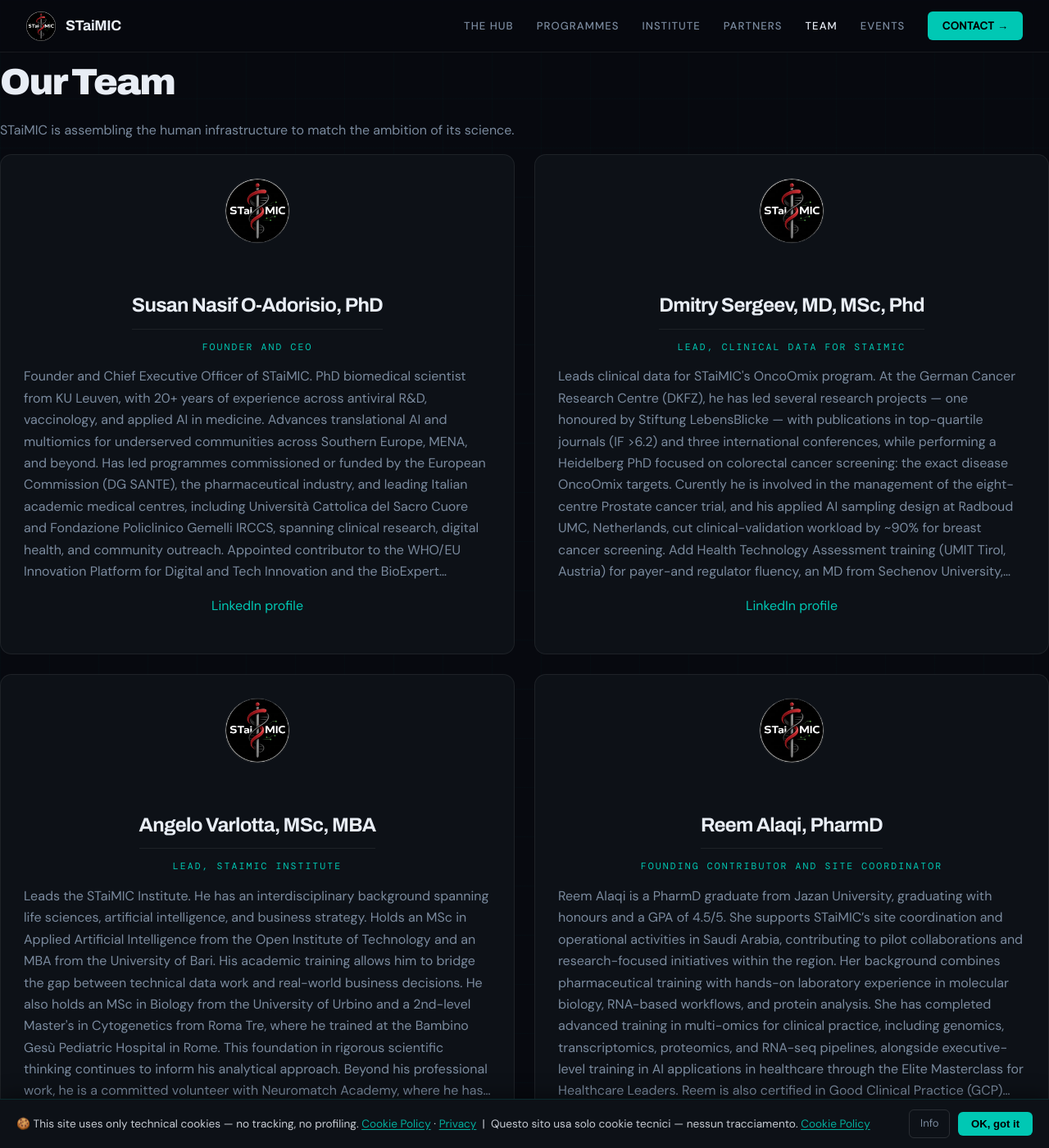
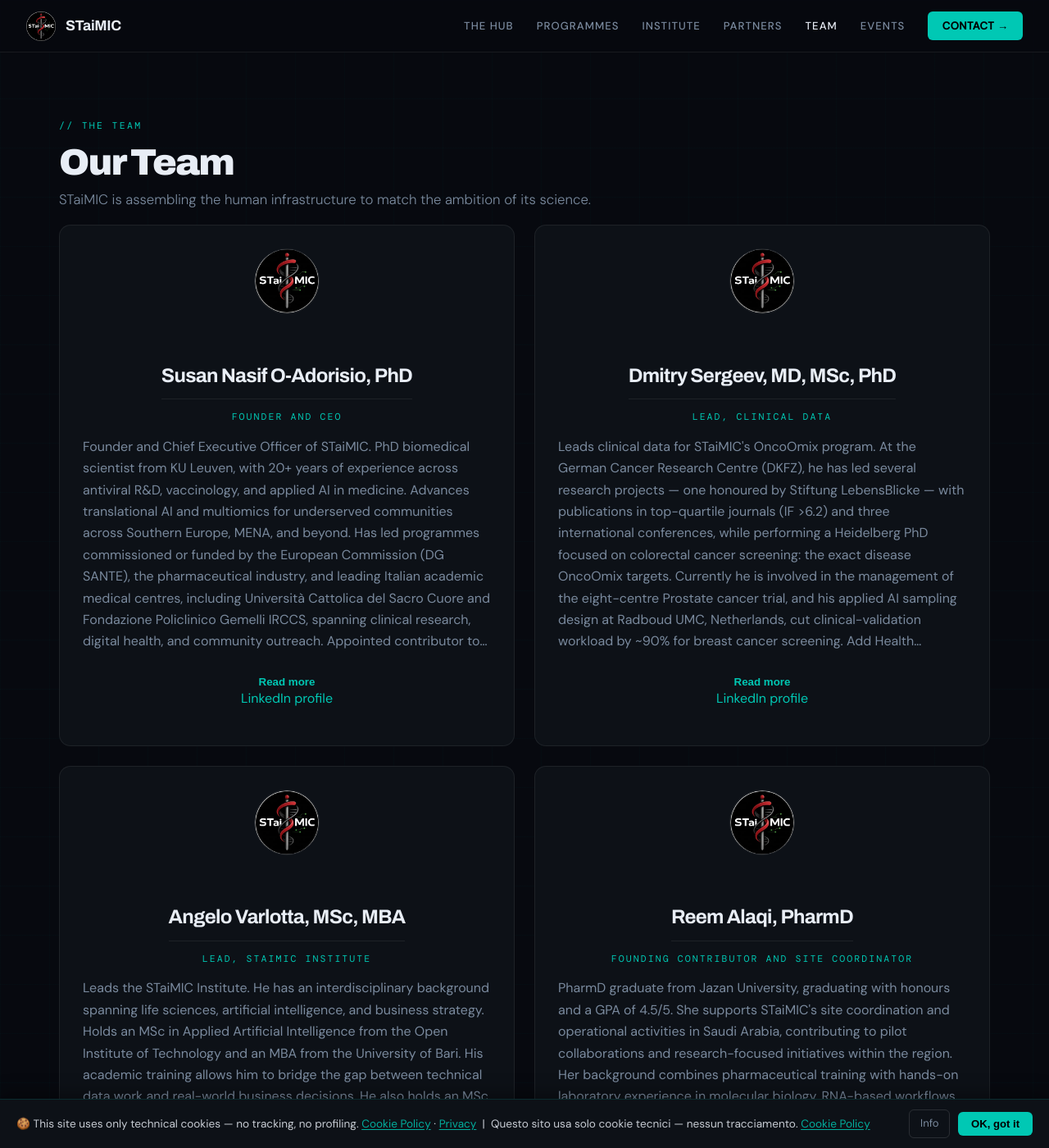
Before and after one commit to STaiMIC/staimic_web, a Jekyll site: the page built from team.md, in a window 1280 px wide and 1400 px high. Shown: the whole window at 82% size. Built offline with Jekyll 4.4.1, drawn with Linux system fonts in a browser that asks for light colours; some of the changed text lies outside the part shown.

Commit message:
Update team.md

```diff
--- a/team.md
+++ b/team.md
@@ -5,46 +5,63 @@ description: Meet the STaiMIC team.
 permalink: /team/
 ---
 
-# Our Team
+<section class="section">
+  <div class="section-label">// The Team</div>
+  <h1 class="section-title">Our Team</h1>
+  <p class="section-sub">STaiMIC is assembling the human infrastructure to match the ambition of its science.</p>
 
-STaiMIC is assembling the human infrastructure to match the ambition of its science.
+  <div class="team-grid">
 
-<div class="team-grid">
-  <div class="team-card">
-    <img class="team-avatar" src="{{ site.baseurl }}/assets/logo.webp" alt="Susan Nasif O-Adorisio, PhD" />
-    <h2>Susan Nasif O-Adorisio, PhD</h2>
-    <p class="eyebrow">Founder and CEO</p>
-    <p class="team-bio"> Founder and Chief Executive Officer of STaiMIC. PhD biomedical scientist from KU Leuven, with 20+ years of experience across antiviral R&D, vaccinology, and applied AI in medicine. Advances translational AI and multiomics for underserved communities across Southern Europe, MENA, and beyond.
+    <div class="team-card">
+      <img class="team-avatar" src="{{ site.baseurl }}/assets/logo.webp" alt="Susan Nasif O-Adorisio, PhD" />
+      <h2>Susan Nasif O-Adorisio, PhD</h2>
+      <p class="eyebrow">Founder and CEO</p>
+      <p class="team-bio">Founder and Chief Executive Officer of STaiMIC. PhD biomedical scientist from KU Leuven, with 20+ years of experience across antiviral R&amp;D, vaccinology, and applied AI in medicine. Advances translational AI and multiomics for underserved communities across Southern Europe, MENA, and beyond.
 Has led programmes commissioned or funded by the European Commission (DG SANTE), the pharmaceutical industry, and leading Italian academic medical centres, including Università Cattolica del Sacro Cuore and Fondazione Policlinico Gemelli IRCCS, spanning clinical research, digital health, and community outreach.
 Appointed contributor to the WHO/EU Innovation Platform for Digital and Tech Innovation and the BioExpert Network. Active member of SIIAM and several Italian, British, and European groups focused on AI innovation in healthcare and life sciences. Honoured invited speaker and chair at international STEM conferences.</p>
-    <p><a href="https://www.linkedin.com/in/susannasifphd/" target="_blank" rel="noreferrer">LinkedIn profile</a></p>
+      <button class="read-more-toggle" onclick="toggleBio(this)">Read more</button>
+      <p><a href="https://www.linkedin.com/in/susannasifphd/" target="_blank" rel="noreferrer">LinkedIn profile</a></p>
+    </div>
+
+    <div class="team-card">
+      <img class="team-avatar" src="{{ site.baseurl }}/assets/logo.webp" alt="Dmitry Sergeev, MD, MSc, PhD" />
+      <h2>Dmitry Sergeev, MD, MSc, PhD</h2>
+      <p class="eyebrow">Lead, Clinical Data</p>
+      <p class="team-bio">Leads clinical data for STaiMIC's OncoOmix program. At the German Cancer Research Centre (DKFZ), he has led several research projects — one honoured by Stiftung LebensBlicke — with publications in top-quartile journals (IF >6.2) and three international conferences, while performing a Heidelberg PhD focused on colorectal cancer screening: the exact disease OncoOmix targets. Currently he is involved in the management of the eight-centre Prostate cancer trial, and his applied AI sampling design at Radboud UMC, Netherlands, cut clinical-validation workload by ~90% for breast cancer screening. Add Health Technology Assessment training (UMIT Tirol, Austria) for payer-and regulator fluency, an MD from Sechenov University, Moscow, an MSc in Epidemiology with top grade from Charité Berlin, and operating fluency in English and Russian with working German.</p>
+      <button class="read-more-toggle" onclick="toggleBio(this)">Read more</button>
+      <p><a href="https://www.linkedin.com/in/dmitry-sergeev-v/" target="_blank" rel="noreferrer">LinkedIn profile</a></p>
+    </div>
+
+    <div class="team-card">
+      <img class="team-avatar" src="{{ site.baseurl }}/assets/logo.webp" alt="Angelo Varlotta, MSc, MBA" />
+      <h2>Angelo Varlotta, MSc, MBA</h2>
+      <p class="eyebrow">Lead, STaiMIC Institute</p>
+      <p class="team-bio">Leads the STaiMIC Institute. He has an interdisciplinary background spanning life sciences, artificial intelligence, and business strategy. Holds an MSc in Applied Artificial Intelligence from the Open Institute of Technology and an MBA from the University of Bari. His academic training allows him to bridge the gap between technical data work and real-world business decisions. He also holds an MSc in Biology from the University of Urbino and a 2nd-level Master's in Cytogenetics from Roma Tre, where he trained at the Bambino Gesù Pediatric Hospital in Rome.
+Beyond his professional work, he is a committed volunteer with Neuromatch Academy, where he has served as Professional Development Co-Chair for both the 2024 and 2026 editions. He combines technical expertise with strong communication skills and a genuine passion for making science and data accessible to everyone.</p>
+      <button class="read-more-toggle" onclick="toggleBio(this)">Read more</button>
+      <p><a href="https://www.linkedin.com/in/varlotta/" target="_blank" rel="noreferrer">LinkedIn profile</a></p>
+    </div>
+
+    <div class="team-card">
+      <img class="team-avatar" src="{{ site.baseurl }}/assets/logo.webp" alt="Reem Alaqi, PharmD" />
+      <h2>Reem Alaqi, PharmD</h2>
+      <p class="eyebrow">Founding Contributor and Site Coordinator</p>
+      <p class="team-bio">PharmD graduate from Jazan University, graduating with honours and a GPA of 4.5/5. She supports STaiMIC's site coordination and operational activities in Saudi Arabia, contributing to pilot collaborations and research-focused initiatives within the region.
+Her background combines pharmaceutical training with hands-on laboratory experience in molecular biology, RNA-based workflows, and protein analysis. She has completed advanced training in multi-omics for clinical practice, including genomics, transcriptomics, proteomics, and RNA-seq pipelines, alongside executive-level training in AI applications in healthcare through the Elite Masterclass for Healthcare Leaders.
+Reem is also certified in Good Clinical Practice (GCP) and has completed advanced research methodology training through the King Fahd Medical Research Center. With native Arabic fluency and professional English proficiency, she bridges scientific, operational, and regional collaboration efforts within STaiMIC's Saudi Arabia programme.</p>
+      <button class="read-more-toggle" onclick="toggleBio(this)">Read more</button>
+      <p><a href="https://www.linkedin.com/in/reem-alaqi" target="_blank" rel="noreferrer">LinkedIn profile</a></p>
+    </div>
+
   </div>
+</section>
 
-  <div class="team-card">
-    <img class="team-avatar" src="{{ site.baseurl }}/assets/logo.webp" alt="Dmitry Sergeev, MD, MSc, PhD" />
-    <h2>Dmitry Sergeev, MD, MSc, Phd</h2>
-    <p class="eyebrow">Lead, Clinical data for STaiMIC</p>
-    <p class="team-bio">Leads clinical data for STaiMIC's OncoOmix program. At the German Cancer Research Centre (DKFZ), he has led several research projects — one honoured by Stiftung LebensBlicke — with publications in top-quartile journals (IF >6.2) and three international conferences, while performing a Heidelberg PhD focused on colorectal cancer screening: the exact disease OncoOmix targets. Curently he is involved in the management of the eight-centre Prostate cancer trial, and his applied AI sampling design at Radboud UMC, Netherlands, cut clinical-validation workload by ~90% for breast cancer screening. Add Health Technology Assessment training (UMIT Tirol, Austria) for payer-and regulator fluency, an MD from Sechenov University, Moscow, an MSc in Epidemiology with top grade from Charité Berlin, and operating fluency in English and Russian with working German. This profile is genuinely hard to replicate.</p>
-    <p><a href="https://www.linkedin.com/in/dmitry-sergeev-v/" target="_blank" rel="noreferrer">LinkedIn profile</a></p>
-  </div>
-
-  <div class="team-card">
-    <img class="team-avatar" src="{{ site.baseurl }}/assets/logo.webp" alt="ngelo Varlotta, MSc, MBA" />
-    <h2>Angelo Varlotta, MSc, MBA</h2>
-    <p class="eyebrow">Lead, STaiMIC Institute</p>
-    <p class="team-bio">Leads the STaiMIC Institute. He has an interdisciplinary background spanning life sciences, artificial intelligence, and business strategy. Holds an MSc in Applied Artificial Intelligence from the Open Institute of Technology and an MBA from the University of Bari. His academic training allows him to bridge the gap between technical data work and real-world business decisions. He also holds an MSc in Biology from the University of Urbino and a 2nd-level Master's in Cytogenetics from Roma Tre, where he trained at the Bambino Gesù Pediatric Hospital in Rome. This foundation in rigorous scientific thinking continues to inform his analytical approach.
-Beyond his professional work, he is a committed volunteer with Neuromatch Academy, where he has served as Professional Development Co-Chair for both the 2024 and 2026 editions. In this role, he coordinates seminars, mentors, and career development activities across Neuromatch, Climatematch, NeuroAI, and Deep Learning courses, with a particular focus on supporting students from underrepresented communities. He has also served as a Course Instructor for the Impact Scholars Program, delivering mentorship training on communication, goal-setting, and psychosocial skills.
-He combines technical expertise with strong communication skills and a genuine passion for making science and data accessible to everyone.</p>
-    <p><a href="https://www.linkedin.com/in/varlotta/" target="_blank" rel="noreferrer">LinkedIn profile</a></p>
-  </div>
-
-  <div class="team-card">
-    <img class="team-avatar" src="{{ site.baseurl }}/assets/logo.webp" alt="Reem Alaqi, PharmD" />
-    <h2>Reem Alaqi, PharmD</h2>
-    <p class="eyebrow">Founding Contributor and Site Coordinator</p>
-    <p class="team-bio">Reem Alaqi is a PharmD graduate from Jazan University, graduating with honours and a GPA of 4.5/5. She supports STaiMIC’s site coordination and operational activities in Saudi Arabia, contributing to pilot collaborations and research-focused initiatives within the region.
-Her background combines pharmaceutical training with hands-on laboratory experience in molecular biology, RNA-based workflows, and protein analysis. She has completed advanced training in multi-omics for clinical practice, including genomics, transcriptomics, proteomics, and RNA-seq pipelines, alongside executive-level training in AI applications in healthcare through the Elite Masterclass for Healthcare Leaders.
-Reem is also certified in Good Clinical Practice (GCP) and has completed advanced research methodology training and practical laboratory training through the King Fahd Medical Research Center. With native Arabic fluency and professional English proficiency, she contributes to bridging scientific, operational, and regional collaboration efforts within STaiMIC’s Saudi Arabia programme.</p>
-    <p><a href="https://www.linkedin.com/in/reem-alaqi" target="_blank" rel="noreferrer">LinkedIn profile</a></p>
-  </div>
-</div>
+<script>
+  document.querySelectorAll('.read-more-toggle').forEach(function(btn) {
+    btn.addEventListener('click', function() {
+      var bio = btn.parentElement.querySelector('.team-bio');
+      bio.classList.toggle('expanded');
+      btn.textContent = bio.classList.contains('expanded') ? 'Read less ↑' : 'Read more...';
+    });
+  });
+</script>
```
